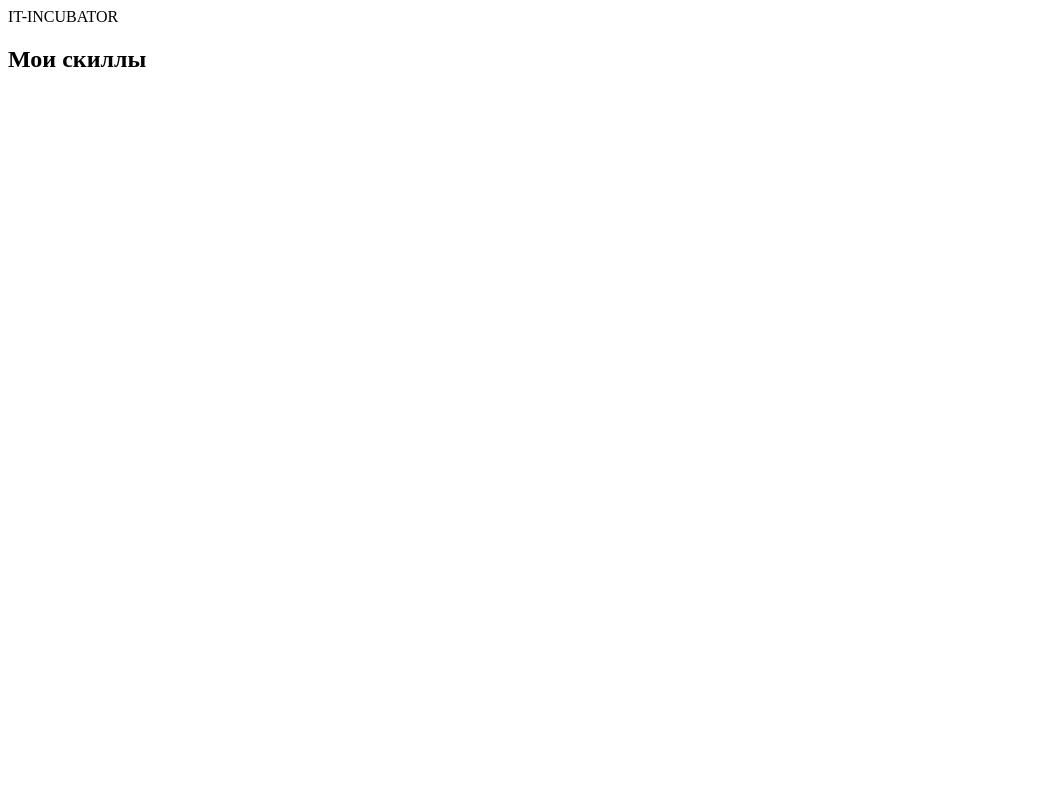
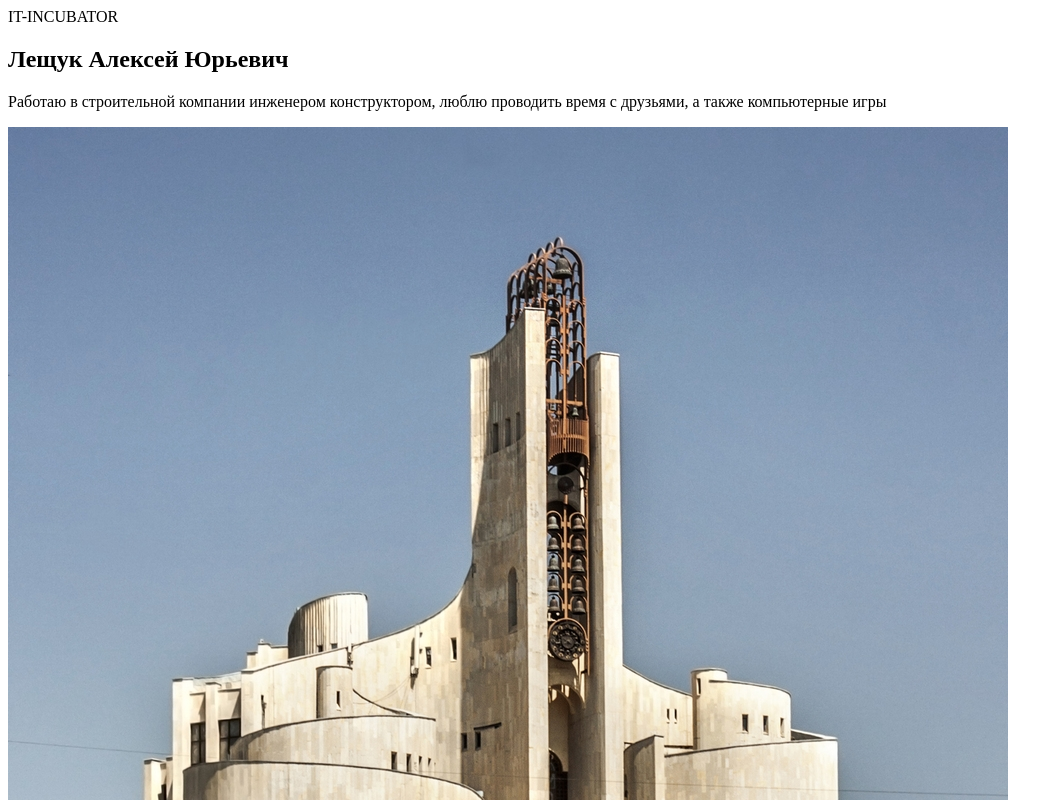
Before and after one commit to h3yDelathem/1-hw-with-auto-test-html-css-main, a plain HTML site: page index.html in a window 1280 px wide. Shown: the top 800 px of the page, without its empty margins (0-1063 px from the left). Drawn offline with Linux system fonts and the light colour scheme.

Commit message:
First commit

```diff
--- a/index.html
+++ b/index.html
@@ -18,8 +18,11 @@
         <!-- 1) В этом разделе создай 3 дочерних элемента: -->
 
         <!-- a) Заголовок первого уровня со своим ФИО -->
+            <h1>Лещук Алексей Юрьевич</h1>
         <!-- b) Несколько строк о себе: где учишься или работаешь, хобби, увлечения. Используй тег для абзаца. Длина строки должна быть больше 50-ти симвов (пробелы и др знаки припинания тоже считаются символом) -->
+        <p>Работаю в строительной компании инженером конструктором, люблю проводить время с друзьями, а также компьютерные игры</p>
         <!-- c) Фото (или любую картинку из интернета). Не забудь добавить описание на случай, если изображение не загрузится -->
+        <img src="./assets/image/Arch.jpg" alt="Place of rituals">
     </section>
 
     <section data-cy="hw1-section-about-pre">
```
Also changed, not shown: assets/image/Arch.jpg (added).
